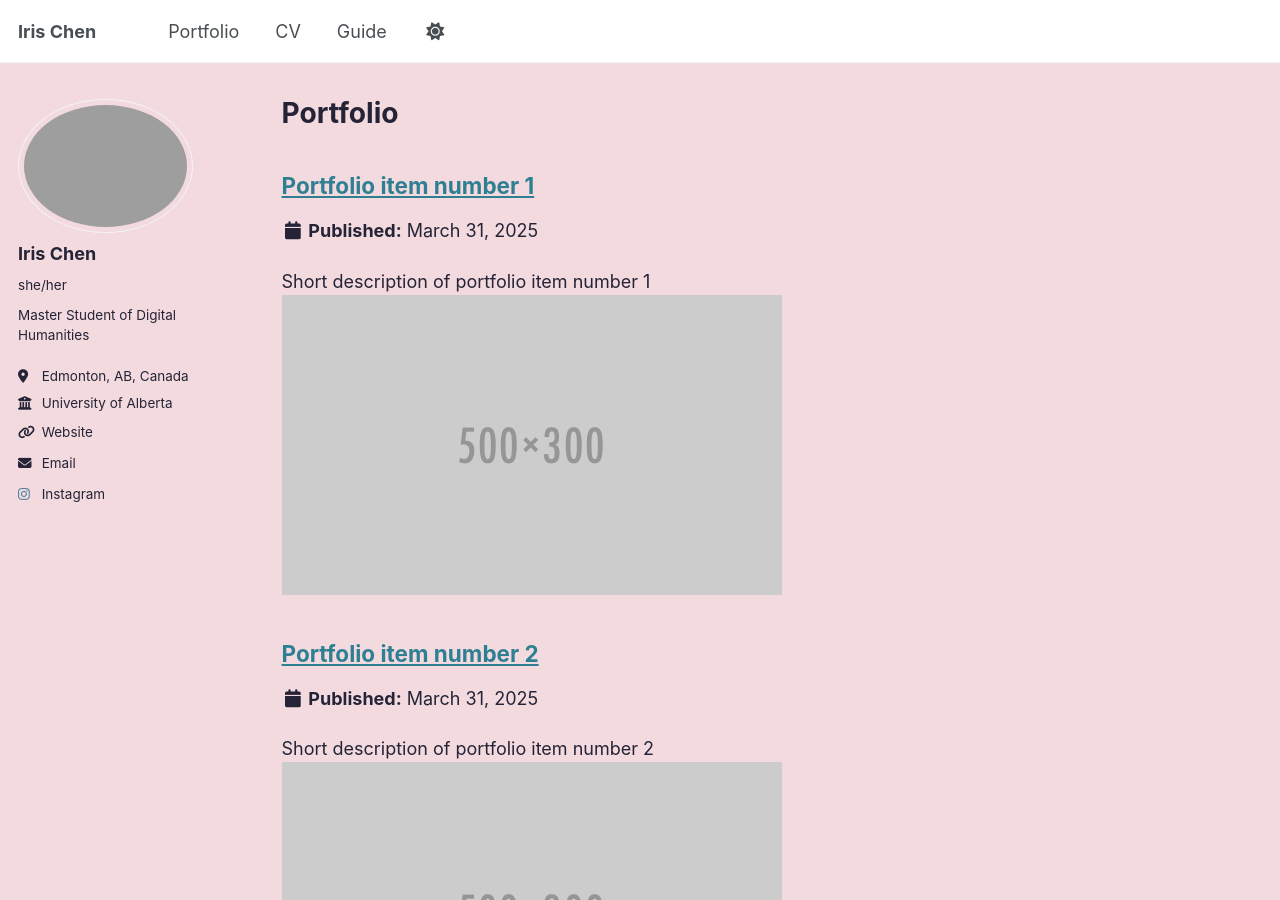
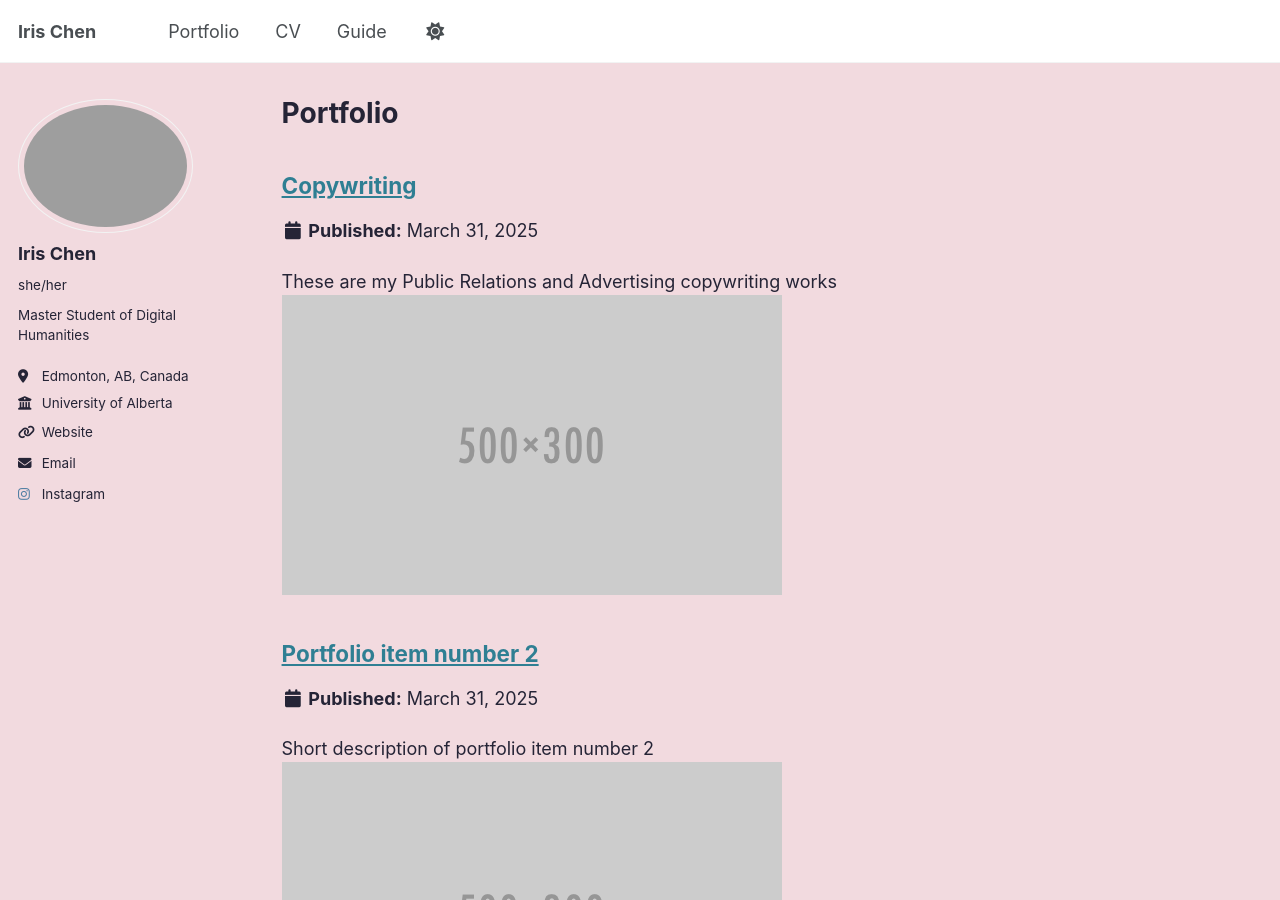
Before and after one commit to irischen09/aboutiris, a Jekyll site: the page built from _pages/portfolio.html, in a window 1280 px wide and 900 px high. Built offline with Jekyll 4.4.1, drawn with Linux system fonts in a browser that asks for light colours.

Commit message:
Update portfolio-1.md

```diff
--- a/_portfolio/portfolio-1.md
+++ b/_portfolio/portfolio-1.md
@@ -1,6 +1,6 @@
 ---
-title: "Portfolio item number 1"
-excerpt: "Short description of portfolio item number 1<br/><img src='/images/500x300.png'>"
+title: "Copywriting"
+excerpt: "These are my Public Relations and Advertising copywriting works<br/><img src='/images/500x300.png'>"
 collection: portfolio
 ---
 
```
